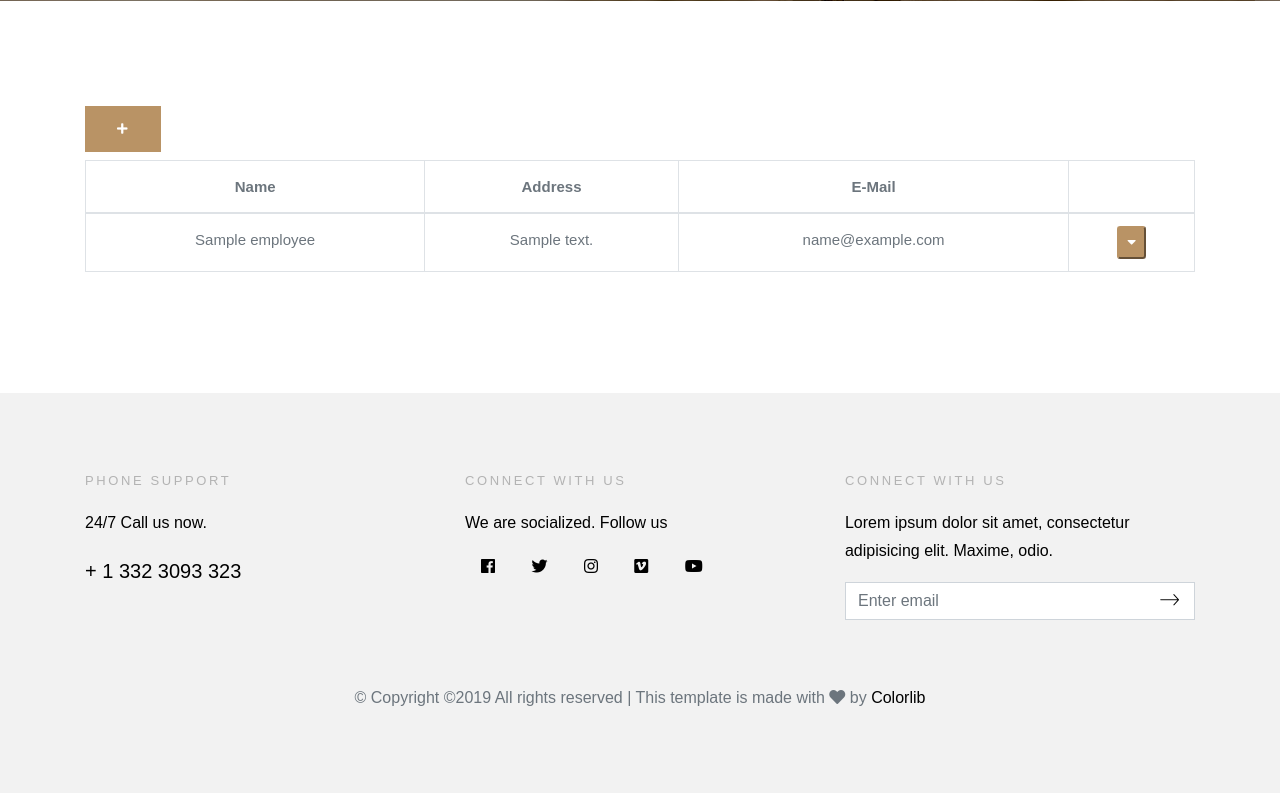
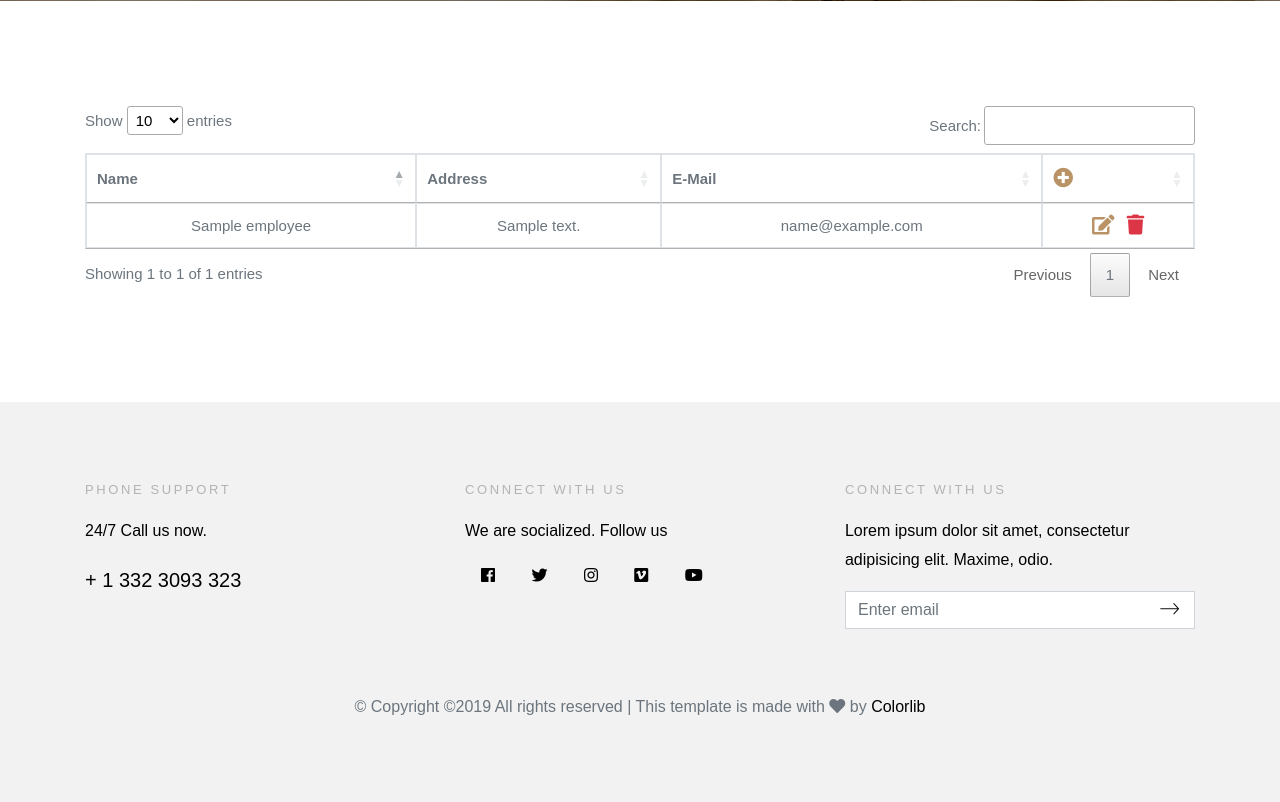
Before and after one commit to AlexDelPab/HotelFrontdeskSymfony, a Symfony app: template HotelFrontdesk/src/AdminBundle/Resources/views/Employee/index.html.twig in a window 1280 px wide. Shown: the part 549-1351 px from the top of the page. Run offline with Twig, Linux system fonts and the light colour scheme; the template is opened without the code that fills it: most values are stand-ins (such as "Sample title", 1, 10 or a date in 2020); some libraries are stand-ins or nearby versions; some web fonts are replaced.

Commit message:
Design fixes

```diff
--- a/HotelFrontdesk/app/Resources/views/base.html.twig
+++ b/HotelFrontdesk/app/Resources/views/base.html.twig
@@ -18,8 +18,12 @@
     <link rel="stylesheet" type="text/css" href="{{ asset('bundles/app/fontawesome/css/all.css') }}"/>
     <link rel="stylesheet" type="text/css" href="{{ asset('bundles/app/fontawesome/css/brands.css') }}"/>
     <link rel="stylesheet" type="text/css" href="{{ asset('bundles/app/fontawesome/css/solid.css') }}"/>
+    <link rel="stylesheet" type="text/css" href="https://cdn.datatables.net/v/dt/dt-1.10.18/datatables.min.css"/>
+
+
 
     <script src="{{ asset('bundles/app/template/js/jquery-3.2.1.min.js') }}"></script>
+    <script type="text/javascript" src="https://cdn.datatables.net/v/dt/dt-1.10.18/datatables.min.js"></script>
     <script src="{{ asset('bundles/app/template/js/jquery-migrate-3.0.0.js') }}"></script>
     <script src="{{ asset('bundles/app/template/js/popper.min.js') }}"></script>
     <script src="{{ asset('bundles/app/template/js/bootstrap.min.js') }}"></script>
--- a/HotelFrontdesk/src/AdminBundle/Resources/views/Employee/index.html.twig
+++ b/HotelFrontdesk/src/AdminBundle/Resources/views/Employee/index.html.twig
@@ -17,12 +17,6 @@
 
     <section class="site-section">
         <div class="container">
-            <div class="row mb-2">
-                <div class="col-md-12 text-left">
-                    <a class="btn btn-sm btn-primary" href="{{ path('employee_create') }}"><i
-                                class="fas fa-plus"></i></a>
-                </div>
-            </div>
             <div class="row align-items-center">
                 <div class="col-md-12">
                     <div class="heading-wrap text-center">
@@ -33,29 +27,23 @@
                                     <th>Name</th>
                                     <th>Address</th>
                                     <th>E-Mail</th>
-                                    <th></th>
+                                    <th>
+                                        <a href="{{ path('employee_create') }}"><i
+                                                    class="fas fa-plus-circle fa-lg"></i></a>
+                                    </th>
                                 </tr>
                                 </thead>
                                 <tbody>
                                 {% for employee in employees %}
                                     <tr>
                                         <td>{{ employee.name }}</td>
-                                        <td>{{ employee.address|nl2br }}</td>
+                                        <td>{{ employee.address }}</td>
                                         <td>{{ employee.email }}</td>
                                         <td>
-                                            <div class="dropdown">
-                                                <button class="btn-primary btn-sm text-white"
-                                                   data-toggle="dropdown" aria-haspopup="true"
-                                                   aria-expanded="false"><i class="fas fa-caret-down"></i></button>
-                                                <div class="dropdown-menu">
-                                                    <a class="dropdown-item" href="{{ path('employee_edit', {'id' : employee.id }) }}"><i
-                                                                class="fas fa-edit"></i> Edit</a>
-                                                    <a class="dropdown-item"
-                                                       href="{{ path('employee_delete', {'id' : employee.id}) }}"><i
-                                                                class="fas fa-trash text-danger"></i> Delete</a>
-                                                </div>
-
-                                            </div>
+                                            <a href="{{ path('employee_edit', {'id' : employee.id }) }}"><i
+                                                        class="fas fa-edit mr-2 fa-lg"></i> </a>
+                                            <a href="{{ path('employee_delete', {'id' : employee.id}) }}"><i
+                                                        class="fas fa-trash  fa-lg text-danger"></i></a>
                                         </td>
                                     </tr>
                                 {% endfor %}
@@ -78,4 +66,8 @@
                     stroke="#f4b214"/>
         </svg>
     </div>
+
+    <script type="text/javascript">
+        $('#dataTable').DataTable();
+    </script>
 {% endblock %}
```
